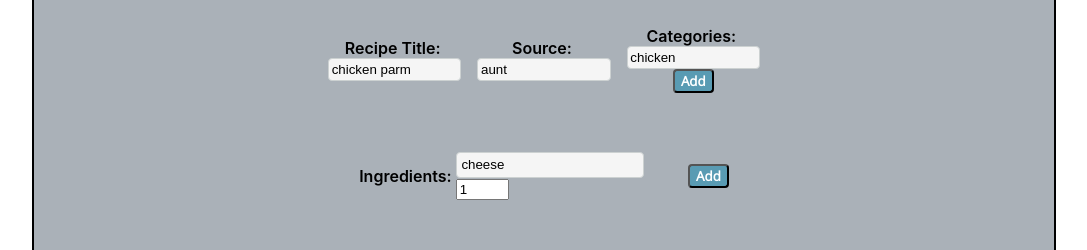
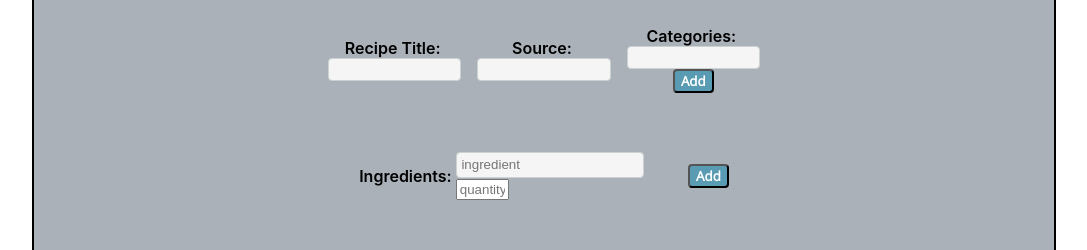
Before and after one commit to lyntechi/SFR2-Frontend, a React (Create React App) app in the folder secret_family_recipes/: page /recipes in a window 1280 px wide. Shown: the part 491-741 px from the top of the page, without its empty margins (96-1183 px from the left). Built offline with nearby package versions, Linux system fonts and the light colour scheme; no server answers; sample sign-in values are in the browser's storage.

Commit message:
should clear most field in the form

```diff
--- a/secret_family_recipes/src/components/Ingredient.js
+++ b/secret_family_recipes/src/components/Ingredient.js
@@ -16,7 +16,7 @@ in my head, let alone clear in the code (it still isn't)
 
 */
 export default function Ingredient(props) {
-  const { add, index, item, updateIngredients } = props;
+  const { index, item, updateIngredients } = props;
   const [ingredientObj, setIngredientObj] = useState({
     ingredient: item.ingredient,
     quantity: item.quantity,
@@ -38,14 +38,12 @@ export default function Ingredient(props) {
         placeholder="ingredient"
         value={ingredientObj.ingredient}
         onChange={updateIngredientObj}
-        onKeyDown={(e) => e.which === 13 && add}
         name="ingredient"
       />
       <input
         type="text"
         placeholder="quantity"
         value={ingredientObj.quantity}
-        onKeyDown={(e) => e.which === 13 && add}
         onChange={updateIngredientObj}
         name="quantity"
       />
--- a/secret_family_recipes/src/components/RecipeForm.js
+++ b/secret_family_recipes/src/components/RecipeForm.js
@@ -6,16 +6,16 @@ import Ingredient from "./Ingredient";
 import { addRecipes } from "../actions/recipesActions";
 import { connect } from "react-redux";
 
-const defaultIngredientObj = { ingredient: "cheese", quantity: "1" };
+const defaultIngredientObj = { ingredient: "", quantity: "" };
 
 const defaultData = {
   private: false,
   image_url: "",
-  title: "chicken parm",
-  categories: ["chicken"],
-  source: "aunt",
+  title: "",
+  categories: [""],
+  source: "",
   ingredients: [defaultIngredientObj],
-  instructions: ["test"],
+  instructions: [""],
 };
 
 function RecipeForm(props) {
@@ -100,6 +100,7 @@ function RecipeForm(props) {
   function submit(e) {
     e.preventDefault();
     props.addRecipes(formData);
+    setFormData(defaultData)
     // setEdit(false);
   }
 
@@ -149,7 +150,6 @@ function RecipeForm(props) {
               <Ingredient
                 item={item}
                 updateForm={updateForm}
-                add={addIngredient}
                 key={index}
                 index={index}
                 updateIngredients={updateIngredients}
```
